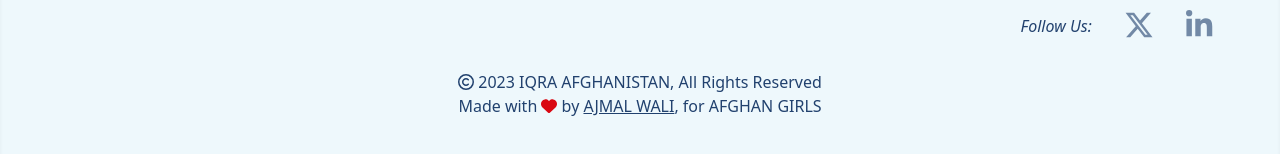
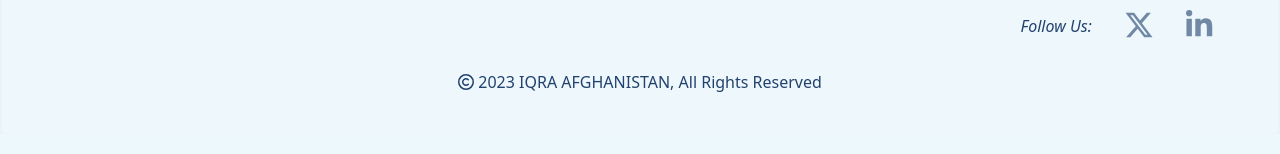
Before and after one commit to ajmalwali7/iqraAfg, a React (Vite) app: page / in a window 1280 px wide. Shown: the part 3039-3193 px from the top of the page. Built offline with nearby package versions, Linux system fonts and the light colour scheme.

Commit message:
some changes

```diff
--- a/src/Components/courses.jsx
+++ b/src/Components/courses.jsx
@@ -125,7 +125,7 @@ export function Courses() {
               </span>
             </div>
           )}
-          {courses && (
+          {courses && !isLoading && (
             <div>
               <div className="grid grid-cols-3 gap-2 overflow-x-hidden h-0 md:h-fit invisible md:visible">
                 <div className="flex flex-col gap-2">
--- a/src/Components/layout.jsx
+++ b/src/Components/layout.jsx
@@ -256,22 +256,6 @@ export function Layout() {
                       <br /> All Rights Reserved
                     </span>
                   </p>
-                  <p className="p-0">
-                    <span className="text-xs text-primary ml-1">
-                      Made with{" "}
-                      <FontAwesomeIcon icon={faHeart} className="text-error" />{" "}
-                      by{" "}
-                      <a
-                        href="https://twitter.com/ajmalwali7"
-                        target="_blank"
-                        rel="noreferrer"
-                        className="hover:opacity-50 underline"
-                      >
-                        AJMAL WALI
-                      </a>
-                      ,<br /> for AFGHAN GIRLS.
-                    </span>
-                  </p>
                 </li>
               </ul>
             </ul>
--- a/src/Components/myHome.jsx
+++ b/src/Components/myHome.jsx
@@ -296,25 +296,10 @@ export function MyHome() {
                   </div>
                 </div>
               </div>
-              <p>
+              <p className="pb-10">
                 <span className="m-2 mb-0 text-sm md:text-base p-0 text-primary items-center">
                   <FontAwesomeIcon icon={faCopyright} /> 2023 IQRA AFGHANISTAN,
                   All Rights Reserved
-                </span>
-              </p>
-              <p className="pb-10">
-                <span className="m-2 mb-0 text-sm md:text-base p-0 text-primary items-center">
-                  Made with{" "}
-                  <FontAwesomeIcon icon={faHeart} className="text-error" /> by{" "}
-                  <a
-                    href="https://twitter.com/ajmalwali7"
-                    target="_blank"
-                    rel="noreferrer"
-                    className="hover:opacity-50 underline"
-                  >
-                    AJMAL WALI
-                  </a>
-                  , for AFGHAN GIRLS
                 </span>
               </p>
             </div>
```
